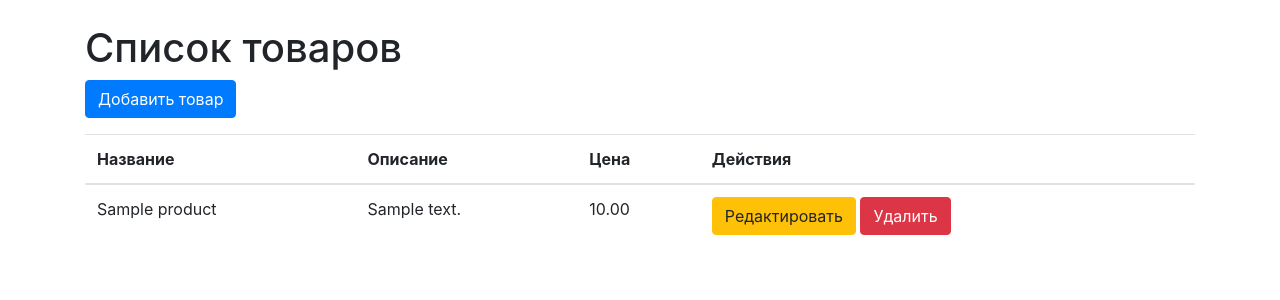
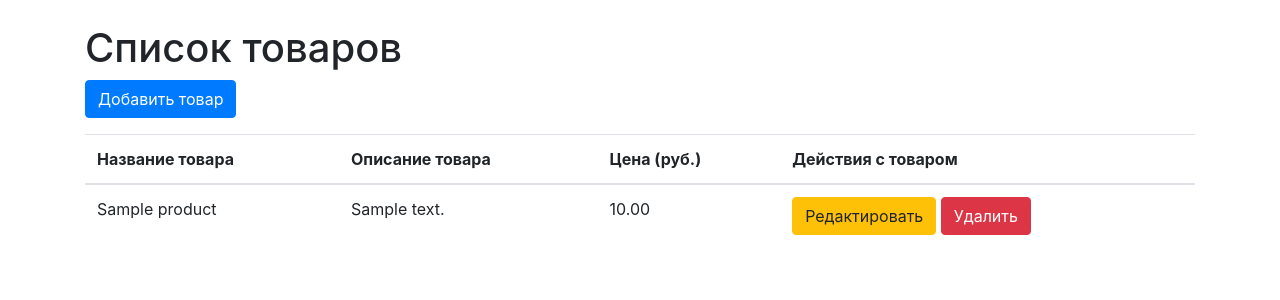
Before and after one commit to Dyupich/trpo-site, a Django app: page /products/ in a window 1280 px wide. Shown: the top 300 px of the page. Run offline with Django 5.2, Linux system fonts and the light colour scheme; tables that the repository leaves empty hold one stand-in row (values such as "Sample post"); some libraries are stand-ins or nearby versions.

Commit message:
Table refactoring

```diff
--- a/trpo_site/products/templates/products/product_list.html
+++ b/trpo_site/products/templates/products/product_list.html
@@ -15,10 +15,10 @@
         <table class="table">
             <thead>
                 <tr>
-                    <th>Название</th>
-                    <th>Описание</th>
-                    <th>Цена</th>
-                    <th>Действия</th>
+                    <th>Название товара</th>
+                    <th>Описание товара</th>
+                    <th>Цена (руб.)</th>
+                    <th>Действия с товаром</th>
                 </tr>
             </thead>
             <tbody>
```
